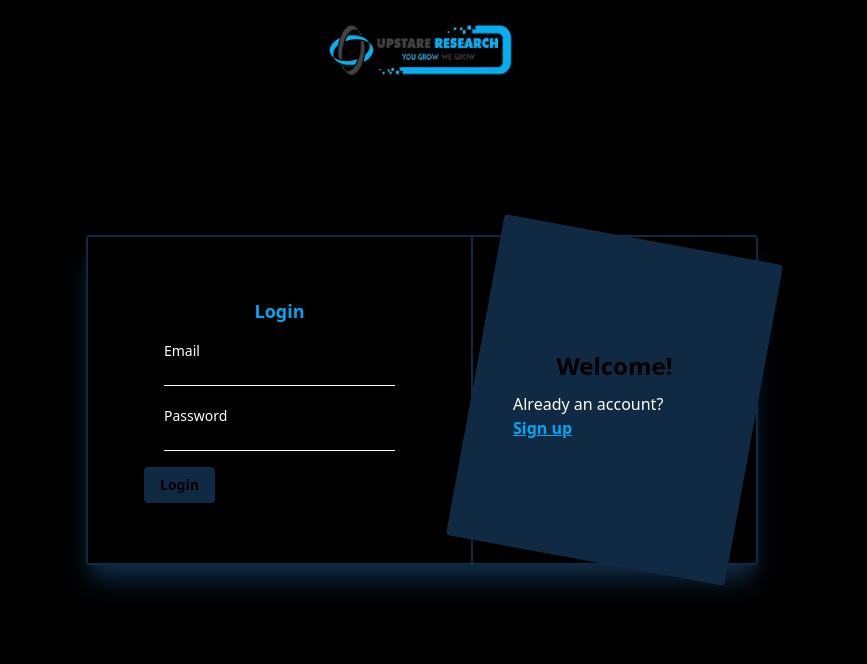
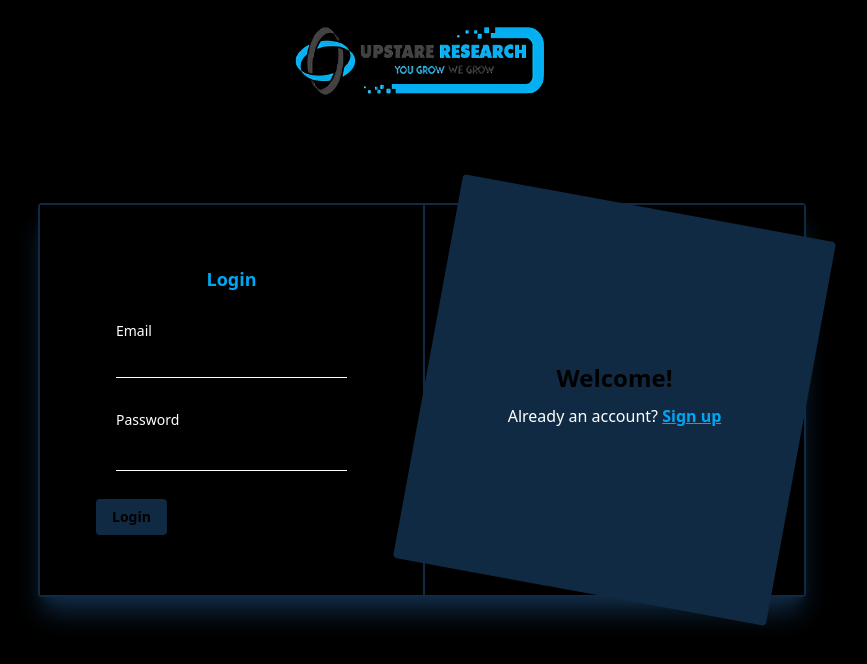
Before and after one commit to ashok9109/Authentication-System, a React (Vite) app in the folder frontend/: page / in a window 1280 px wide. Shown: the top 664 px of the page, without its empty margins (218-1085 px from the left). Built offline with nearby package versions, Linux system fonts and the light colour scheme.

Commit message:
feat: Update Login and Register components for improved layout and spacing

```diff
--- a/frontend/src/components/auth/Login.jsx
+++ b/frontend/src/components/auth/Login.jsx
@@ -24,20 +24,20 @@ const Login = ({ setToggle }) => {
     return (
         <div className='h-screen w-full bg-black flex flex-col items-center justify-center' >
 
-            <div className='h-[60px] w-[190px] absolute top-5' >
+            <div className='h-[90px] w-[260px] absolute top-5' >
                 <img src={logo} alt="company logo" />
             </div>
 
-            <div className='w-full max-w-2xl flex border-2 border-[#102A43] rounded shadow-xl shadow-[#102A43] relative z-[99]' >
+            <div className='w-full max-w-3xl flex border-2 border-[#102A43] rounded shadow-xl shadow-[#102A43] relative z-[99]' >
 
                 {/* Login Form  */}
                 <motion.div initial={{ x: -100 }} animate={{ x: 0 }}
                     className='w-full z-[99] bg-black ' >
-                    <form onSubmit={handleSubmit(onSubmit)} className='px-14 py-15 space-y-3 border-r-2 border-[#102A43]' >
+                    <form onSubmit={handleSubmit(onSubmit)} className='px-14 py-15 space-y-6 border-r-2 border-[#102A43]' >
                         <h1 className='text-sky-500 text-center font-semibold text-lg' >Login </h1>
 
                         {/* email */}
-                        <div className='flex flex-col px-5 py-1' >
+                        <div className='flex flex-col px-5 py-1 space-y-3' >
                             <label className='text-white text-sm' >Email</label>
                             <input
                                 {...register("email", {
@@ -52,7 +52,7 @@ const Login = ({ setToggle }) => {
                         </div>
 
                         {/* password */}
-                        <div className='flex flex-col px-5 py-1' >
+                        <div className='flex flex-col px-5 py-1 space-y-4' >
                             <label className='text-white text-sm' >Password</label>
                             <input
                                 {...register("password", {
--- a/frontend/src/components/auth/Register.jsx
+++ b/frontend/src/components/auth/Register.jsx
@@ -23,19 +23,19 @@ const Register = ({ setToggle }) => {
     return (
         <div className='h-screen w-full bg-black flex items-center justify-center' >
 
-            <div className='h-[60px] w-[190px] absolute top-5' >
+            <div className='h-[90px] w-[260px] absolute top-5' >
                 <img src={logo} alt="company logo" />
             </div>
-            <div className='w-full max-w-2xl flex border-2 border-[#102A43] rounded shadow-xl shadow-[#102A43] relative z-[99]' >
+            <div className='w-full max-w-3xl flex border-2 border-[#102A43] rounded shadow-xl shadow-[#102A43] relative z-[99]' >
 
                 {/* Register Form  */}
                 <motion.div initial={{ x: -100 }} animate={{ x: 0 }}
                     className='w-full z-[99] bg-black border-r-2 border-[#102A43] ' >
-                    <form onSubmit={handleSubmit(onSubmit)} className='p-5' >
+                    <form onSubmit={handleSubmit(onSubmit)} className='p-5 space-y-4' >
                         <h1 className='text-sky-500 text-center font-semibold text-lg' >Create an Account</h1>
 
                         {/* Full Name */}
-                        <div className='flex flex-col px-5 py-1' >
+                        <div className='flex flex-col px-5 py-1 space-y-1' >
                             <label className='text-white text-sm' >Full Name</label>
                             <input
                                 {...register("fullName", {
```
Also changed, not shown: 1 other file (tests, documents, lock files or other folders).
